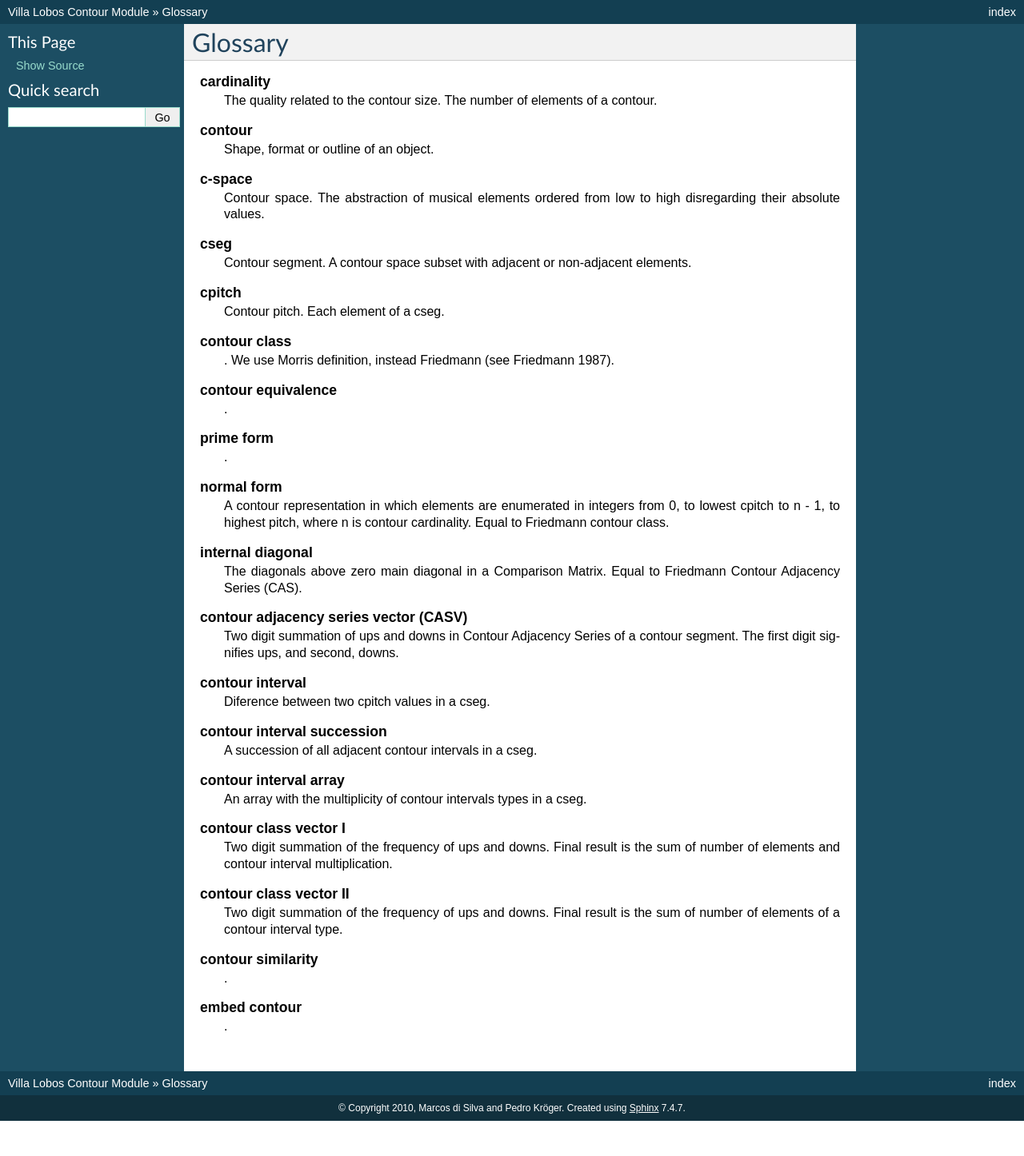
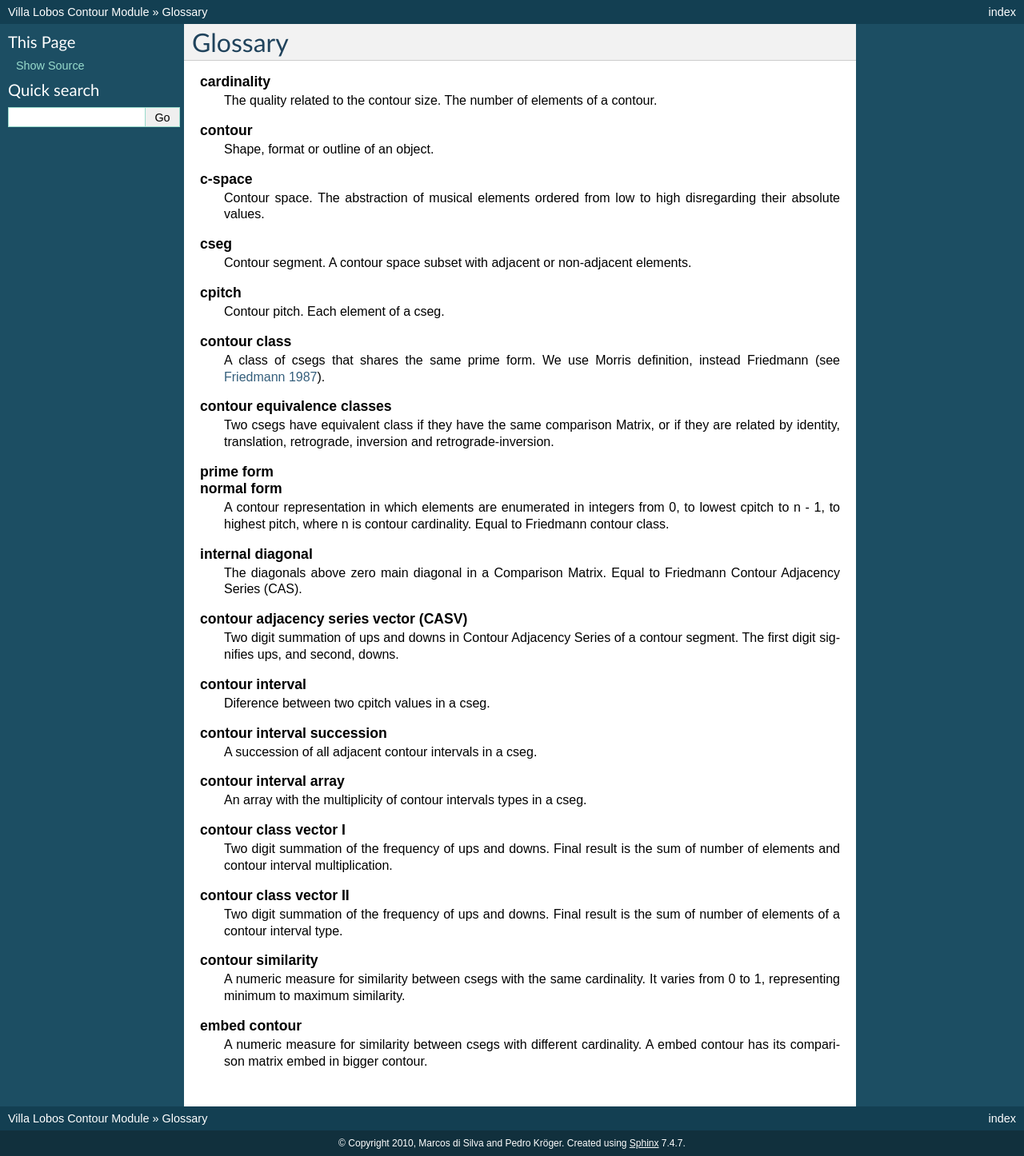
Before and after one commit to msampaio/musicontour, a Sphinx documentation site: the page built from docs/glossary.rst, in a window 1280 px wide. Shown: the whole page at 80% size. Built offline with Sphinx 7.4.7, drawn with Linux system fonts in a browser that asks for light colours; formulas are drawn with MathJax 3; before the commit the page ends 1402 px from its top, so only the background shows below that.

Commit message:
Inserts more definitions

```diff
--- a/docs/glossary.rst
+++ b/docs/glossary.rst
@@ -23,14 +23,17 @@ Glossary
         Contour pitch. Each element of a cseg.
 
     contour class
-        . We use Morris definition, instead Friedmann (see Friedmann
-        1987).
+        A class of csegs that shares the same prime form. We use
+        Morris definition, instead Friedmann (see `Friedmann 1987
+        <contour-theories.html>`_).
 
-    contour equivalence
-        .
+    contour equivalence classes
+        Two csegs have equivalent class if they have the same
+        comparison Matrix, or if they are related by identity,
+        translation, retrograde, inversion and retrograde-inversion.
 
     prime form
-        .
+
 
     normal form
         A contour representation in which elements are enumerated in
@@ -68,7 +71,11 @@ Glossary
         type.
 
     contour similarity
-        .
+        A numeric measure for similarity between csegs with the same
+        cardinality. It varies from 0 to 1, representing minimum to
+        maximum similarity.
 
     embed contour
-        .
+        A numeric measure for similarity between csegs with different
+        cardinality. A embed contour has its comparison matrix embed
+        in bigger contour.
```
